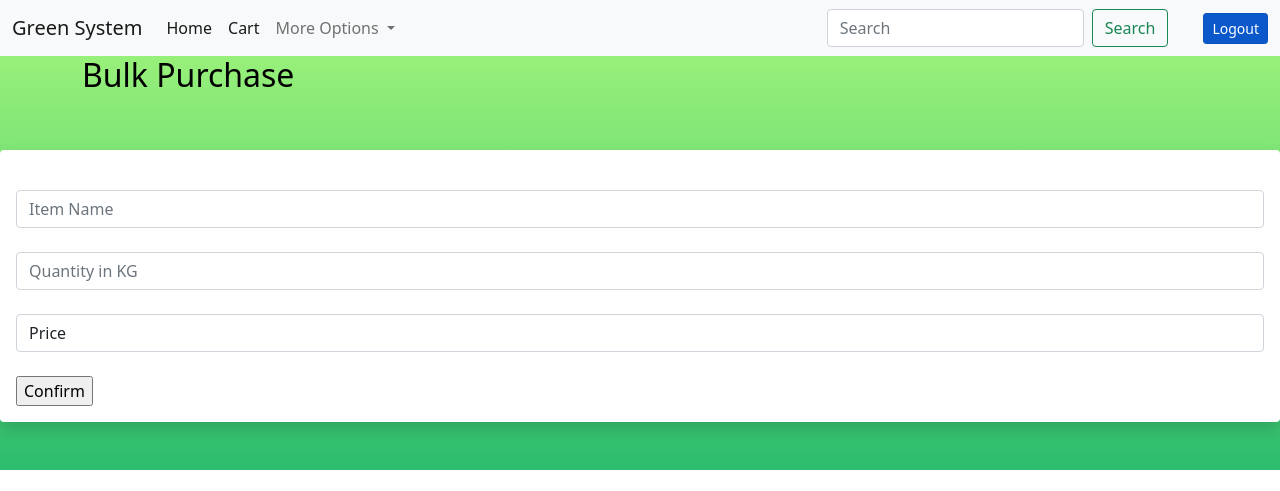
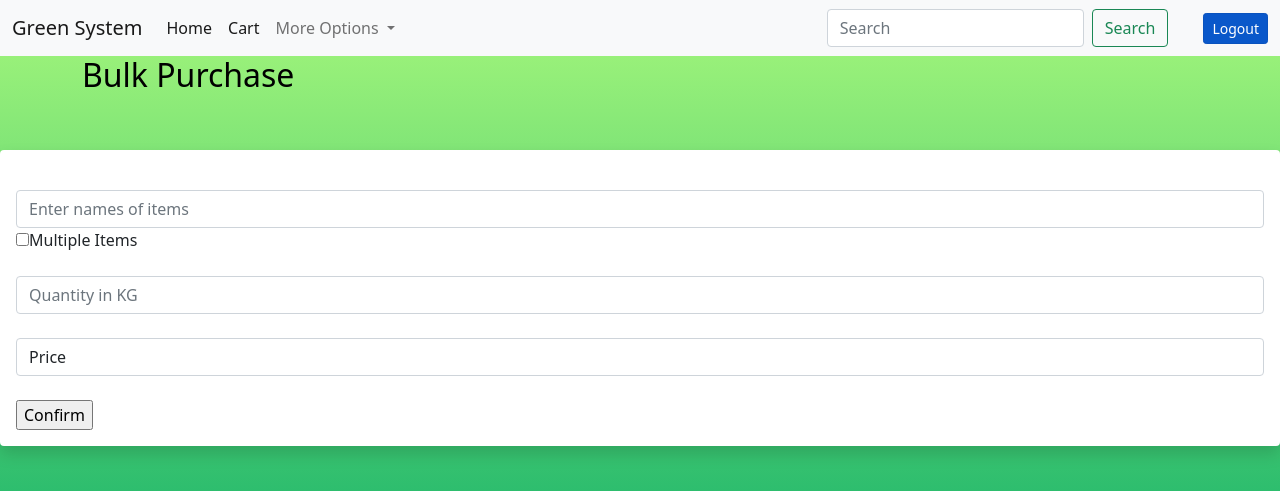
Before and after one commit to MatchHue/BackendGreenSystem, a Flask app: page /bulk_purchase in a window 1280 px wide. Shown: the top 491 px of the page. Run offline with Flask 2, Linux system fonts and the light colour scheme; a user stored in the database is signed in; data comes from the database, SQL or seed files in the repository; parts of the project's set-up code (start-up, migrations or seed data) failed here and were passed over; some libraries are stand-ins or nearby versions.

Commit message:
can now do mass bulk purchase orders

```diff
--- a/main.py
+++ b/main.py
@@ -75,8 +75,9 @@ class SearchForm(FlaskForm):
 
 class BulkForm(FlaskForm):
     name=StringField("Username", validators=[DataRequired()])
-    quantity=IntegerField("Quantity", validators=[DataRequired()])
+    quantity=StringField("Quantity", validators=[DataRequired()])
     sort=SelectField("Sort", choices=[("Price"),("Location"),("Rating")])
+    checkbox = BooleanField("Multiple")
     submit=SubmitField("Confirm")
 
 
@@ -403,31 +404,68 @@ def bulk_purchase():
         quantity=form.quantity.data
         sort=form.sort.data
         item=form.name.data
+        checkbox=form.checkbox.data
+        itemsfromitem=[]
+        quantitesfromquantity=[]
 
-        items=get_items(item)
-        usernames=get_item_sellers(items)
-        quantites=get_item_quantities(items)
-        prices=get_items_prices(items)
-        Sum=sum(quantites)
+        if checkbox is True:
+            listofitems=[]
+            listofselected=[]
+            itemsfromitem=item.split()
+            quantitesfromquantity=quantity.split()
+            iter=len(itemsfromitem)
+            iterations=0
+            for i in range(iter):
+                item=itemsfromitem[i]
+                quantity=quantitesfromquantity[i]
 
-        if quantity>Sum:
-            message="Error cannot query order as given quantity is greater than the quantity avaiable. Available quantity: " + str(Sum) + "kg"
-            flash(message)
-            return redirect(url_for('bulk_purchase'))
-        #getting items from miniinc module
-        results=bulk_logic(items,quantites,prices,usernames,quantity)
+                items=get_items(item)
+                usernames=get_item_sellers(items)
+                quantites=get_item_quantities(items)
+                prices=get_items_prices(items)
+                Sum=sum(quantites)
+                if int(quantity)>Sum:
+                    message="Error cannot query order as given quantity of "+ item +" is greater than the quantity avaiable. Available quantity: " + str(Sum) + "kg"
+                    flash(message)
+                    return redirect(url_for('bulk_purchase'))
+                #getting items from miniinc module
+                results=bulk_logic(items,quantites,prices,usernames,int(quantity))
+
+                selected=results["SelectedProduces"]
+                users=get_users_selected(usernames,selected)
+                selected_items=get_selected_items(items,selected)
+                select=selected_selected(selected)
+                for i in selected_items:
+                    listofitems.append(i)
+                for i in select:
+                    listofselected.append(i)
+                iterations=iterations+len(select)
+            return render_template('bulk_query.html',items=listofitems,select=listofselected,iterations=iterations)
+        else:
+            items=get_items(item)
+            usernames=get_item_sellers(items)
+            quantites=get_item_quantities(items)
+            prices=get_items_prices(items)
+            Sum=sum(quantites)
+
+            if int(quantity)>Sum:
+                message="Error cannot query order as given quantity is greater than the quantity avaiable. Available quantity: " + str(Sum) + "kg"
+                flash(message)
+                return redirect(url_for('bulk_purchase'))
+            #getting items from miniinc module
+            results=bulk_logic(items,quantites,prices,usernames,int(quantity))
 
 
-        selected=results["SelectedProduces"]
-        users=get_users_selected(usernames,selected)
-        selected_items=get_selected_items(items,selected)
-        select=selected_selected(selected)
-        iterations=len(select)
-        return render_template('bulk_query.html',items=selected_items,select=select,iterations=iterations)
-        #bulk_logic(itemname,quantity)
-        #items=get_items(itemname)
-        #orders=bulk_logic(items)
-        return redirect(url_for('index'))
+            selected=results["SelectedProduces"]
+            users=get_users_selected(usernames,selected)
+            selected_items=get_selected_items(items,selected)
+            select=selected_selected(selected)
+            iterations=len(select)
+            return render_template('bulk_query.html',items=selected_items,select=select,iterations=iterations)
+            #bulk_logic(itemname,quantity)
+            #items=get_items(itemname)
+            #orders=bulk_logic(items)
+            return redirect(url_for('index'))
 
     return render_template('bulk_purchase.html', form=form, items=items)
 
--- a/templates/bulk_purchase.html
+++ b/templates/bulk_purchase.html
@@ -64,9 +64,12 @@
     <div class="shadow p-3 mb-5 bg-white rounded">
       <form method="POST" enctype="multipart/form-data">
         {{form.hidden_tag()}}
+
           <br/>
-          {{form.name(class="form-control",placeholder="Item Name")}}
+          {{form.name(class="form-control",placeholder="Enter names of items")}}
 
+          {{form.checkbox}}<span>Multiple Items</span>
+          <br/>
           <br/>
           <div class="row g-3">
               <div class="col">
--- a/templates/orders_list.html
+++ b/templates/orders_list.html
@@ -39,6 +39,7 @@
 
 <h1 style="text-align: center;">LIST OF ORDERS</h1>
 <br/>
+<h1 style="text-align: center; color: rgb(0, 0, 0);">Items you Bought</h1>
 <div class='container'>
     <div class="row">
     {% for i in range(bl)%}
@@ -68,6 +69,7 @@
 
 <br/>
 <div class='container'>
+    <h1 style="text-align: center; color: rgb(0, 0, 0);">Items Bought from You</h1>
     <div class="row">
     {% for i in range(sl)%}
     {%if sellers_orders[i].seller_id==current_user.id %}
```
